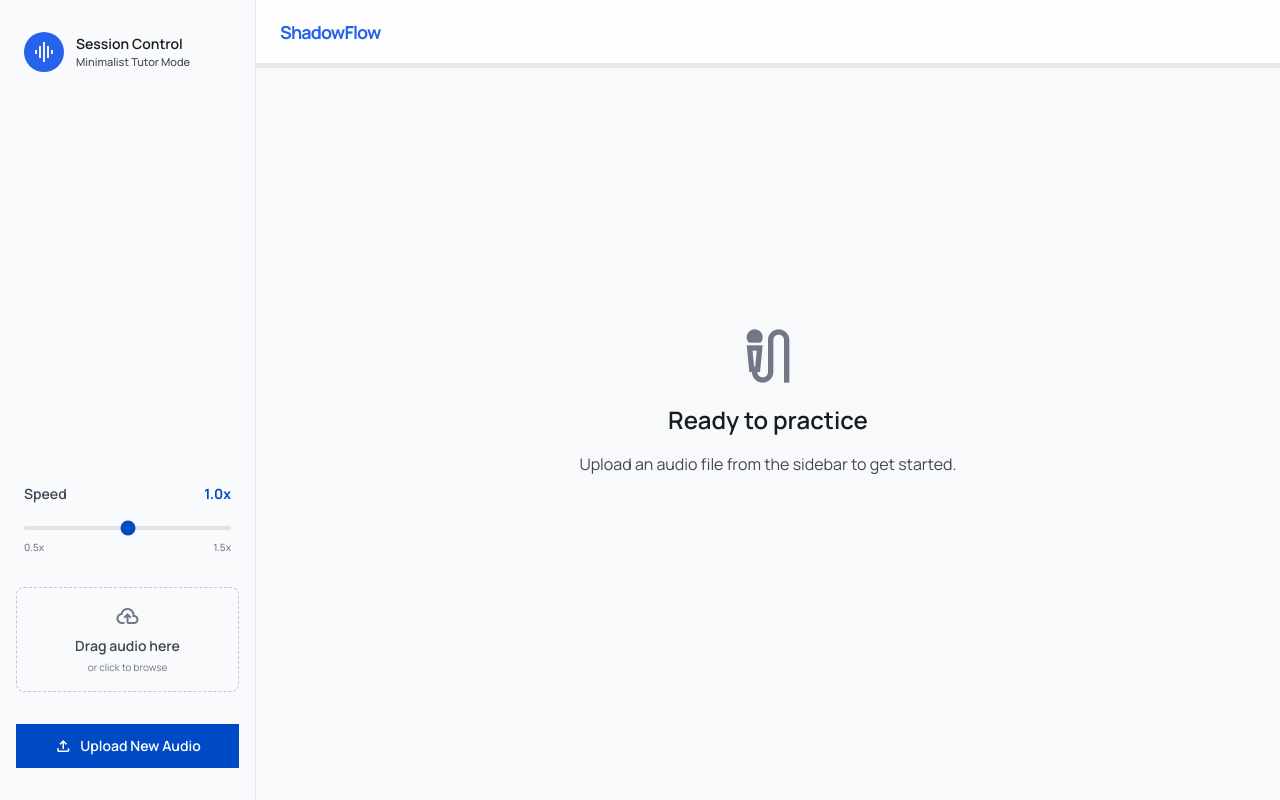
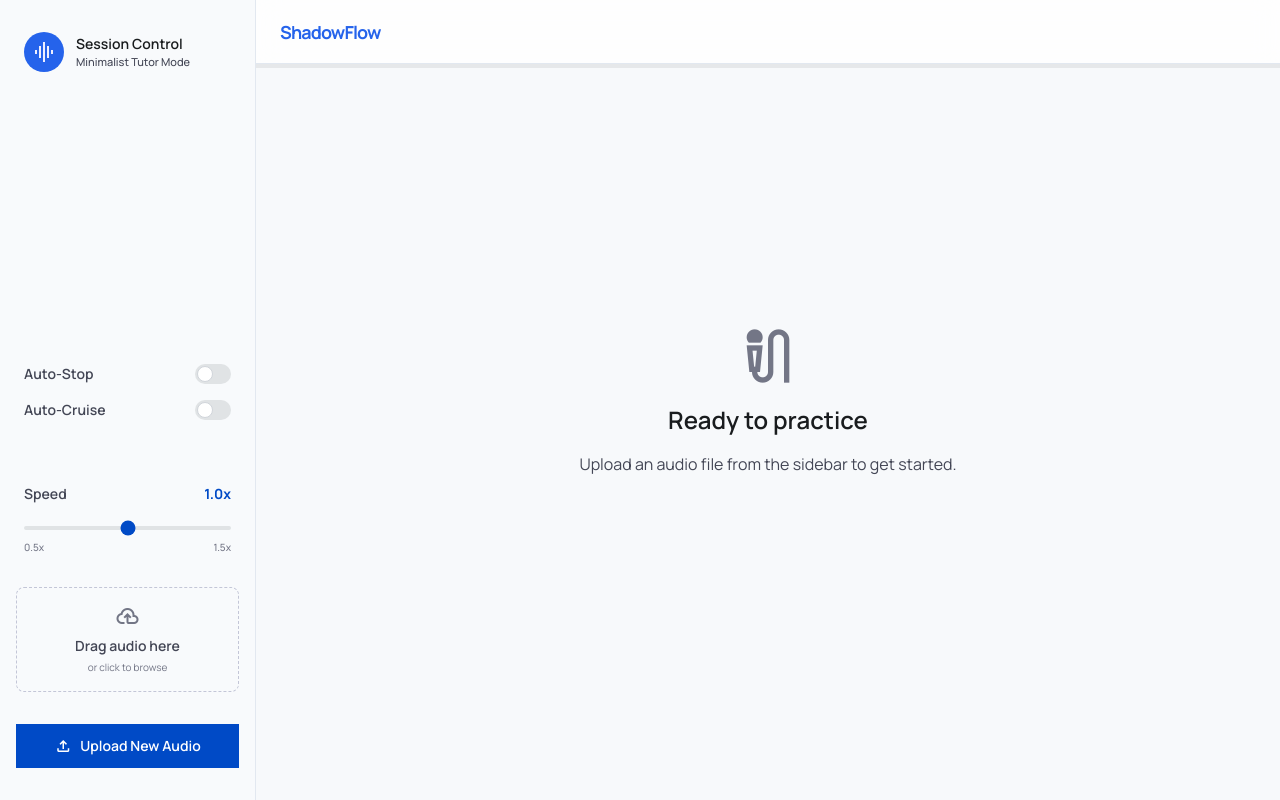
Before and after one commit to hanh-nd/shadowly, a React (Vite) app: page / in a window 1280 px wide. Built offline with nearby package versions, Linux system fonts and the light colour scheme.

Commit message:
feat: add auto cruise

```diff
--- a/src/App.tsx
+++ b/src/App.tsx
@@ -1,9 +1,10 @@
-import { useState } from 'react';
-import { ProcessingState, NavigationDirection } from './types';
+import { useState, useCallback } from 'react';
+import { ProcessingState, NavigationDirection, CruisePhase } from './types';
 import type { Segment } from './types';
 import { usePipeline } from './hooks/usePipeline';
 import { useAudioPlayer } from './hooks/useAudioPlayer';
 import { useRecorder } from './hooks/useRecorder';
+import { useAutoCruise } from './hooks/useAutoCruise';
 import { Sidebar } from './components/Sidebar';
 import { TopBar } from './components/TopBar';
 import { ProgressBar } from './components/ProgressBar';
@@ -20,7 +21,50 @@ export function App() {
   const player = useAudioPlayer(audioBuffer, playbackSpeed);
   const recorder = useRecorder();
 
+  const handleStopRecord = useCallback(async () => {
+    const blob = await recorder.stopRecording();
+    const newUrl = URL.createObjectURL(blob);
+    const old = pipeline.segments.find((s) => s.id === activeIndex);
+    if (old?.recordingUrl) URL.revokeObjectURL(old.recordingUrl);
+    pipeline.patchSegment(activeIndex, { recordingUrl: newUrl });
+  }, [recorder, pipeline, activeIndex]);
+
+  const handlePlayMine = useCallback((url: string, onEnded?: () => void) => {
+    const audio = new Audio(url);
+    if (onEnded) audio.onended = onEnded;
+    audio.play();
+  }, []);
+
+  const handleNavigate = useCallback((dir: NavigationDirection) => {
+    player.stop();
+    setActiveIndex((i) => {
+      const delta = dir === NavigationDirection.Prev ? -1 : 1;
+      return Math.max(0, Math.min(pipeline.segments.length - 1, i + delta));
+    });
+  }, [player, pipeline.segments.length]);
+
+  const cruise = useAutoCruise({
+    segments: pipeline.segments,
+    activeIndex: activeIndex,
+    isPlayingOriginal: player.isPlaying,
+    isRecording: recorder.isRecording,
+    micError: recorder.micError,
+    activeSegmentRecordingUrl: pipeline.segments[activeIndex]?.recordingUrl ?? null,
+    onPlayOriginal: useCallback((seg: Segment) => player.play(seg), [player]),
+    onStartRecord: recorder.startRecording,
+    onStopRecord: handleStopRecord,
+    onPlayMine: handlePlayMine,
+    onNavigateNext: useCallback(() => handleNavigate(NavigationDirection.Next), [handleNavigate]),
+  });
+
+  const interruptCruise = useCallback(() => {
+    if (cruise.cruisePhase !== CruisePhase.Idle) {
+      cruise.cancelCruise();
+    }
+  }, [cruise]);
+
   async function handleFileSelect(file: File) {
+    cruise.cancelCruise();
     player.stop();
     setActiveIndex(0);
 
@@ -45,31 +89,33 @@ export function App() {
   }
 
   function handlePlayOriginal(segment: Segment) {
+    if (cruise.autoCruiseEnabled && cruise.cruisePhase === CruisePhase.Idle) {
+      cruise.startCruise();
+    } else {
+      interruptCruise();
+    }
     player.play(segment);
   }
 
-  async function handleStopRecord() {
-    const blob = await recorder.stopRecording();
-    const newUrl = URL.createObjectURL(blob);
-    const old = pipeline.segments.find((s) => s.id === activeIndex);
-    if (old?.recordingUrl) URL.revokeObjectURL(old.recordingUrl);
-    pipeline.patchSegment(activeIndex, { recordingUrl: newUrl });
+  function handleStartRecord() {
+    interruptCruise();
+    recorder.startRecording();
   }
 
-  function handlePlayMine(url: string) {
-    const audio = new Audio(url);
-    audio.play();
+  function handleStopRecordManual() {
+    if (cruise.cruisePhase !== CruisePhase.Idle && cruise.cruisePhase !== CruisePhase.Recording) {
+      cruise.cancelCruise();
+    }
+    handleStopRecord();
   }
 
-  function handleNavigate(dir: NavigationDirection) {
-    player.stop();
-    setActiveIndex((i) => {
-      const delta = dir === NavigationDirection.Prev ? -1 : 1;
-      return Math.max(0, Math.min(pipeline.segments.length - 1, i + delta));
-    });
+  function handleNavigateManual(dir: NavigationDirection) {
+    interruptCruise();
+    handleNavigate(dir);
   }
 
   function handleJump(index: number) {
+    interruptCruise();
     player.stop();
     setActiveIndex(index);
   }
@@ -80,6 +126,10 @@ export function App() {
         onFileSelect={handleFileSelect}
         speed={playbackSpeed}
         onSpeedChange={setPlaybackSpeed}
+        autoStopEnabled={cruise.autoStopEnabled}
+        autoCruiseEnabled={cruise.autoCruiseEnabled}
+        onToggleAutoStop={cruise.toggleAutoStop}
+        onToggleAutoCruise={cruise.toggleAutoCruise}
       />
 
       <main className="flex-1 lg:ml-64 relative min-h-screen">
@@ -101,10 +151,10 @@ export function App() {
             isPlayingOriginal={player.isPlaying}
             isRecording={recorder.isRecording}
             totalDuration={totalDuration}
-            onNavigate={handleNavigate}
+            onNavigate={handleNavigateManual}
             onPlayOriginal={handlePlayOriginal}
-            onStartRecord={recorder.startRecording}
-            onStopRecord={handleStopRecord}
+            onStartRecord={handleStartRecord}
+            onStopRecord={handleStopRecordManual}
             onPlayMine={handlePlayMine}
             onJump={handleJump}
           />
--- a/src/components/Sidebar.tsx
+++ b/src/components/Sidebar.tsx
@@ -4,9 +4,21 @@ interface Props {
   onFileSelect: (file: File) => void;
   speed: number;
   onSpeedChange: (speed: number) => void;
+  autoStopEnabled: boolean;
+  autoCruiseEnabled: boolean;
+  onToggleAutoStop: () => void;
+  onToggleAutoCruise: () => void;
 }
 
-export function Sidebar({ onFileSelect, speed, onSpeedChange }: Props) {
+export function Sidebar({
+  onFileSelect,
+  speed,
+  onSpeedChange,
+  autoStopEnabled,
+  autoCruiseEnabled,
+  onToggleAutoStop,
+  onToggleAutoCruise,
+}: Props) {
   const fileInputRef = useRef<HTMLInputElement>(null);
 
   function handleDrop(e: React.DragEvent) {
@@ -34,6 +46,35 @@ export function Sidebar({ onFileSelect, speed, onSpeedChange }: Props) {
       </div>
 
       <div className="mt-auto flex flex-col gap-stack-lg">
+        {/* Auto-Settings Toggles */}
+        <div className="px-2 mb-stack-lg flex flex-col gap-4">
+          <div className="flex items-center justify-between">
+            <span className="font-label-sm text-label-sm text-on-surface-variant">Auto-Stop</span>
+            <label className="relative inline-flex items-center cursor-pointer">
+              <input
+                type="checkbox"
+                checked={autoStopEnabled}
+                onChange={onToggleAutoStop}
+                className="sr-only peer"
+              />
+              <div className="w-9 h-5 bg-surface-variant peer-focus:outline-none rounded-full peer peer-checked:after:translate-x-full rtl:peer-checked:after:-translate-x-full peer-checked:after:border-white after:content-[''] after:absolute after:top-[2px] after:start-[2px] after:bg-white after:border-gray-300 after:border after:rounded-full after:h-4 after:w-4 after:transition-all peer-checked:bg-primary"></div>
+            </label>
+          </div>
+          <div className="flex items-center justify-between">
+            <span className="font-label-sm text-label-sm text-on-surface-variant">Auto-Cruise</span>
+            <label className="relative inline-flex items-center cursor-pointer">
+              <input
+                type="checkbox"
+                checked={autoCruiseEnabled}
+                onChange={onToggleAutoCruise}
+                disabled={!autoStopEnabled}
+                className="sr-only peer"
+              />
+              <div className="w-9 h-5 bg-surface-variant peer-focus:outline-none rounded-full peer peer-checked:after:translate-x-full rtl:peer-checked:after:-translate-x-full peer-checked:after:border-white after:content-[''] after:absolute after:top-[2px] after:start-[2px] after:bg-white after:border-gray-300 after:border after:rounded-full after:h-4 after:w-4 after:transition-all peer-checked:bg-primary"></div>
+            </label>
+          </div>
+        </div>
+
         {/* Speed slider */}
         <div className="px-2">
           <label className="flex justify-between font-label-sm text-label-sm text-on-surface-variant mb-2">
--- /dev/null
+++ b/src/hooks/useAutoCruise.ts
@@ -0,0 +1,174 @@
+import { useCallback, useEffect, useRef, useState } from 'react';
+import { CruisePhase } from '../types';
+import type { Segment } from '../types';
+
+export interface UseAutoCruiseParams {
+  segments: Segment[];
+  activeIndex: number;
+  isPlayingOriginal: boolean;
+  isRecording: boolean;
+  micError: string | null;
+  activeSegmentRecordingUrl: string | null;
+  onPlayOriginal: (segment: Segment) => void;
+  onStartRecord: () => void;
+  onStopRecord: () => void;
+  onPlayMine: (url: string, onEnded: () => void) => void;
+  onNavigateNext: () => void;
+}
+
+export interface UseAutoCruiseReturn {
+  autoStopEnabled: boolean;
+  autoCruiseEnabled: boolean;
+  cruisePhase: CruisePhase;
+  toggleAutoStop: () => void;
+  toggleAutoCruise: () => void;
+  startCruise: () => void;
+  cancelCruise: () => void;
+}
+
+export function useAutoCruise({
+  segments,
+  activeIndex,
+  isPlayingOriginal,
+  isRecording,
+  micError,
+  activeSegmentRecordingUrl,
+  onPlayOriginal,
+  onStartRecord,
+  onStopRecord,
+  onPlayMine,
+  onNavigateNext,
+}: UseAutoCruiseParams): UseAutoCruiseReturn {
+  const [autoStopEnabled, setAutoStopEnabled] = useState(false);
+  const [autoCruiseEnabled, setAutoCruiseEnabled] = useState(false);
+  const [cruisePhase, setCruisePhase] = useState(CruisePhase.Idle);
+
+  const prevIsPlayingRef = useRef(false);
+  const prevIsRecordingRef = useRef(false);
+  const autoStopTimerRef = useRef<ReturnType<typeof setTimeout> | null>(null);
+  const waitingForUrlRef = useRef(false);
+
+  // Use refs for values that shouldn't trigger timer resets
+  const onStopRecordRef = useRef(onStopRecord);
+  const segmentsRef = useRef(segments);
+  const activeIndexRef = useRef(activeIndex);
+
+  useEffect(() => { onStopRecordRef.current = onStopRecord; }, [onStopRecord]);
+  useEffect(() => { segmentsRef.current = segments; }, [segments]);
+  useEffect(() => { activeIndexRef.current = activeIndex; }, [activeIndex]);
+
+  const cancelCruise = useCallback(() => {
+    if (autoStopTimerRef.current) {
+      clearTimeout(autoStopTimerRef.current);
+      autoStopTimerRef.current = null;
+    }
+    waitingForUrlRef.current = false;
+    setCruisePhase(CruisePhase.Idle);
+  }, []);
+
+  const startCruise = useCallback(() => {
+    if (!autoCruiseEnabled) return;
+    setCruisePhase(CruisePhase.PlayingOriginal);
+  }, [autoCruiseEnabled]);
+
+  const toggleAutoStop = useCallback(() => {
+    setAutoStopEnabled((prev) => !prev);
+  }, []);
+
+  const toggleAutoCruise = useCallback(() => {
+    setAutoCruiseEnabled((prev) => {
+      const next = !prev;
+      if (!next && cruisePhase !== CruisePhase.Idle) {
+        cancelCruise();
+      }
+      return next;
+    });
+  }, [cruisePhase, cancelCruise]);
+
+  const handlePlayMineEnded = useCallback(() => {
+    const isLast = activeIndexRef.current === segmentsRef.current.length - 1;
+    if (isLast) {
+      cancelCruise();
+    } else {
+      setCruisePhase(CruisePhase.PlayingOriginal);
+      onNavigateNext();
+      onPlayOriginal(segmentsRef.current[activeIndexRef.current + 1]);
+    }
+  }, [cancelCruise, onNavigateNext, onPlayOriginal]);
+
+  // Effect A — Auto-stop timer
+  useEffect(() => {
+    const isAutoStopping = autoStopEnabled && cruisePhase === CruisePhase.Idle;
+    const isCruiseRecording = cruisePhase === CruisePhase.Recording;
+
+    if (isRecording && (isAutoStopping || isCruiseRecording)) {
+      if (!autoStopTimerRef.current) {
+        const seg = segmentsRef.current[activeIndexRef.current];
+        const segDuration = seg.end - seg.start;
+        autoStopTimerRef.current = setTimeout(() => {
+          onStopRecordRef.current();
+          autoStopTimerRef.current = null;
+        }, (segDuration + 1) * 1000);
+      }
+    } else if (!isRecording && autoStopTimerRef.current) {
+      clearTimeout(autoStopTimerRef.current);
+      autoStopTimerRef.current = null;
+    }
+
+    return () => {
+      if (!isRecording && autoStopTimerRef.current) {
+        clearTimeout(autoStopTimerRef.current);
+        autoStopTimerRef.current = null;
+      }
+    };
+  }, [isRecording, autoStopEnabled, cruisePhase]);
+
+  // Effect B — PlayingOriginal → Recording transition
+  useEffect(() => {
+    if (cruisePhase === CruisePhase.PlayingOriginal && prevIsPlayingRef.current && !isPlayingOriginal) {
+      queueMicrotask(() => {
+        setCruisePhase(CruisePhase.Recording);
+        onStartRecord();
+      });
+    }
+    prevIsPlayingRef.current = isPlayingOriginal;
+  }, [isPlayingOriginal, cruisePhase, onStartRecord]);
+
+  // Effect C — Recording stops → begin waiting for URL
+  useEffect(() => {
+    if (cruisePhase === CruisePhase.Recording && prevIsRecordingRef.current && !isRecording) {
+      waitingForUrlRef.current = true;
+    }
+    prevIsRecordingRef.current = isRecording;
+  }, [isRecording, cruisePhase]);
+
+  // Effect D — URL arrives → PlayingMine
+  useEffect(() => {
+    if (cruisePhase === CruisePhase.Recording && waitingForUrlRef.current && activeSegmentRecordingUrl) {
+      queueMicrotask(() => {
+        waitingForUrlRef.current = false;
+        setCruisePhase(CruisePhase.PlayingMine);
+        onPlayMine(activeSegmentRecordingUrl, handlePlayMineEnded);
+      });
+    }
+  }, [activeSegmentRecordingUrl, cruisePhase, onPlayMine, handlePlayMineEnded]);
+
+  // Effect E — Mic error guard
+  useEffect(() => {
+    if (micError && cruisePhase !== CruisePhase.Idle) {
+      queueMicrotask(() => {
+        cancelCruise();
+      });
+    }
+  }, [micError, cruisePhase, cancelCruise]);
+
+  return {
+    autoStopEnabled,
+    autoCruiseEnabled,
+    cruisePhase,
+    toggleAutoStop,
+    toggleAutoCruise,
+    startCruise,
+    cancelCruise,
+  };
+}
```
Also changed, not shown: src/types.ts (+7 -0 lines).
